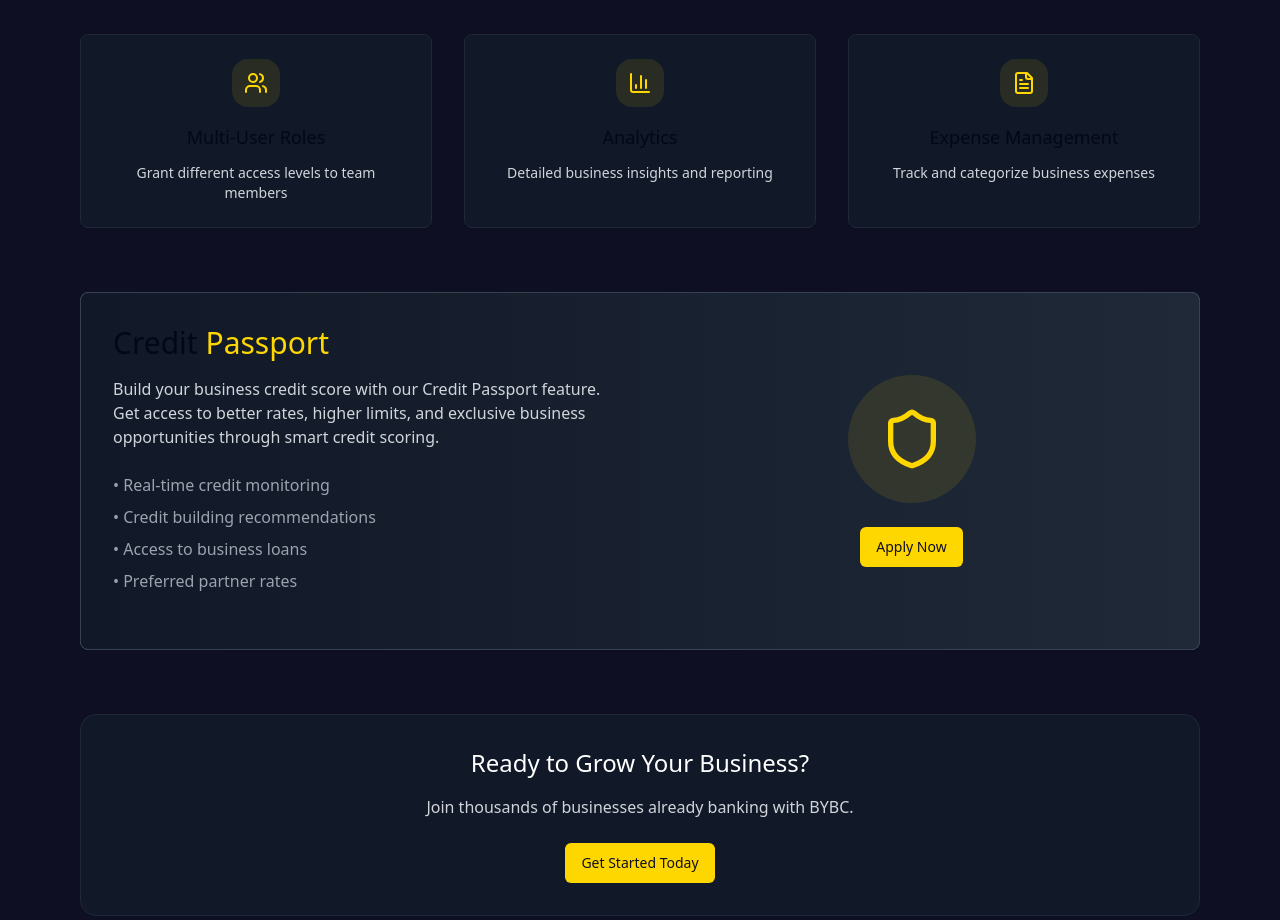
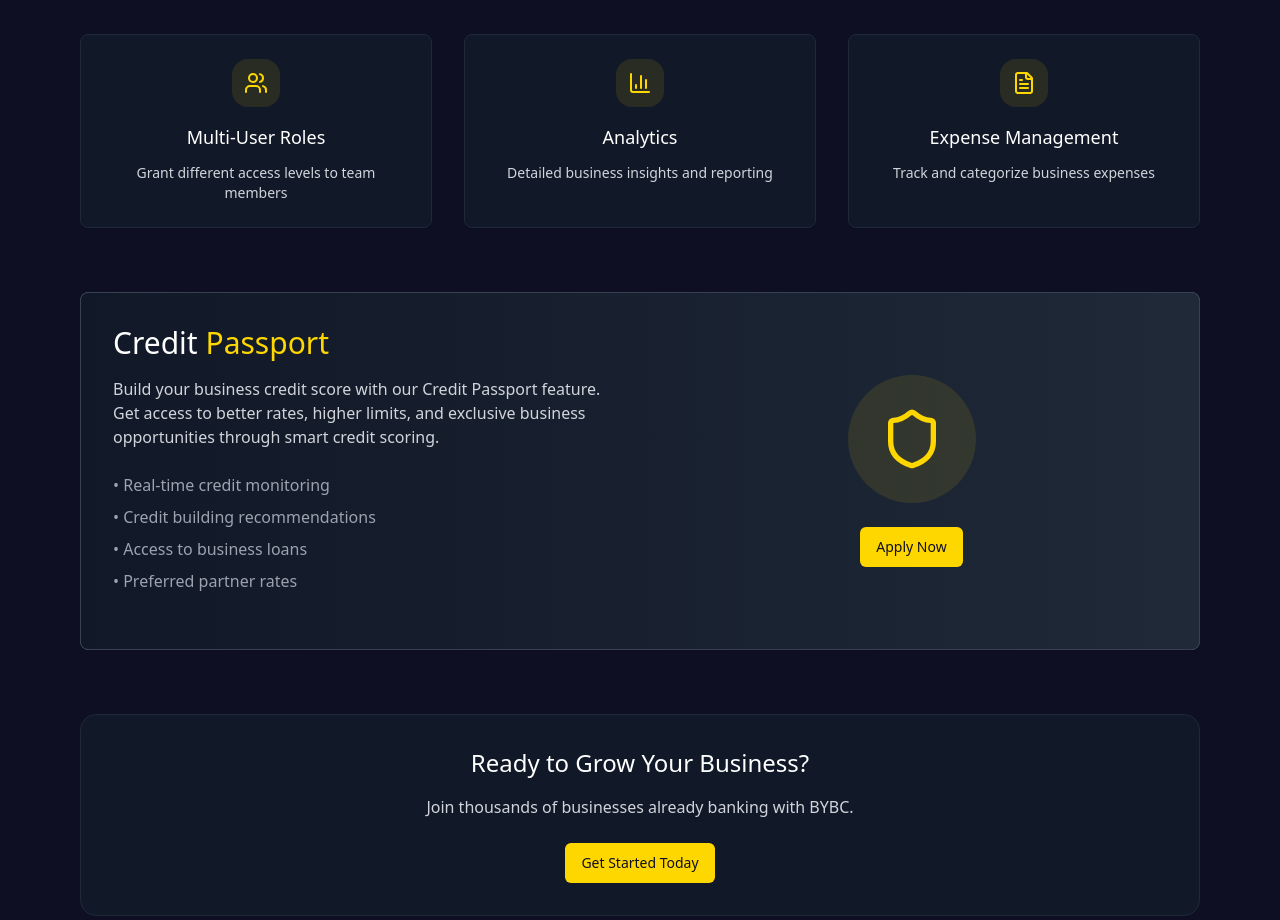
Before and after one commit to BYBC-Banking/bybc-banking-landing-page, a React (Vite) app: page /business in a window 1280 px wide. Shown: the part 1340-2260 px from the top of the page. Built offline with nearby package versions, Linux system fonts and the light colour scheme.

Commit message:
Update Business.tsx

```diff
--- a/src/pages/Business.tsx
+++ b/src/pages/Business.tsx
@@ -105,7 +105,7 @@ const Business = () => {
                     <div className="w-12 h-12 bg-[#ffd700] bg-opacity-10 rounded-2xl flex items-center justify-center mx-auto mb-4">
                       <feature.icon className="w-6 h-6 text-[#ffd700]" />
                     </div>
-                    <h3 className="text-lg font-medium mb-3">{feature.title}</h3>
+                    <h3 className="text-white text-lg font-medium mb-3">{feature.title}</h3>
                     <p className="text-gray-300 text-sm">{feature.description}</p>
                   </CardContent>
                 </Card>
@@ -119,7 +119,7 @@ const Business = () => {
               <CardContent className="p-8">
                 <div className="grid md:grid-cols-2 gap-8 items-center">
                   <div>
-                    <h2 className="text-3xl font-light mb-4">Credit <span className="text-[#ffd700]">Passport</span></h2>
+                    <h2 className="text-white text-3xl font-light mb-4">Credit <span className="text-[#ffd700]">Passport</span></h2>
                     <p className="text-gray-300 mb-6">
                       Build your business credit score with our Credit Passport feature. Get access to better rates,
                       higher limits, and exclusive business opportunities through smart credit scoring.
```
